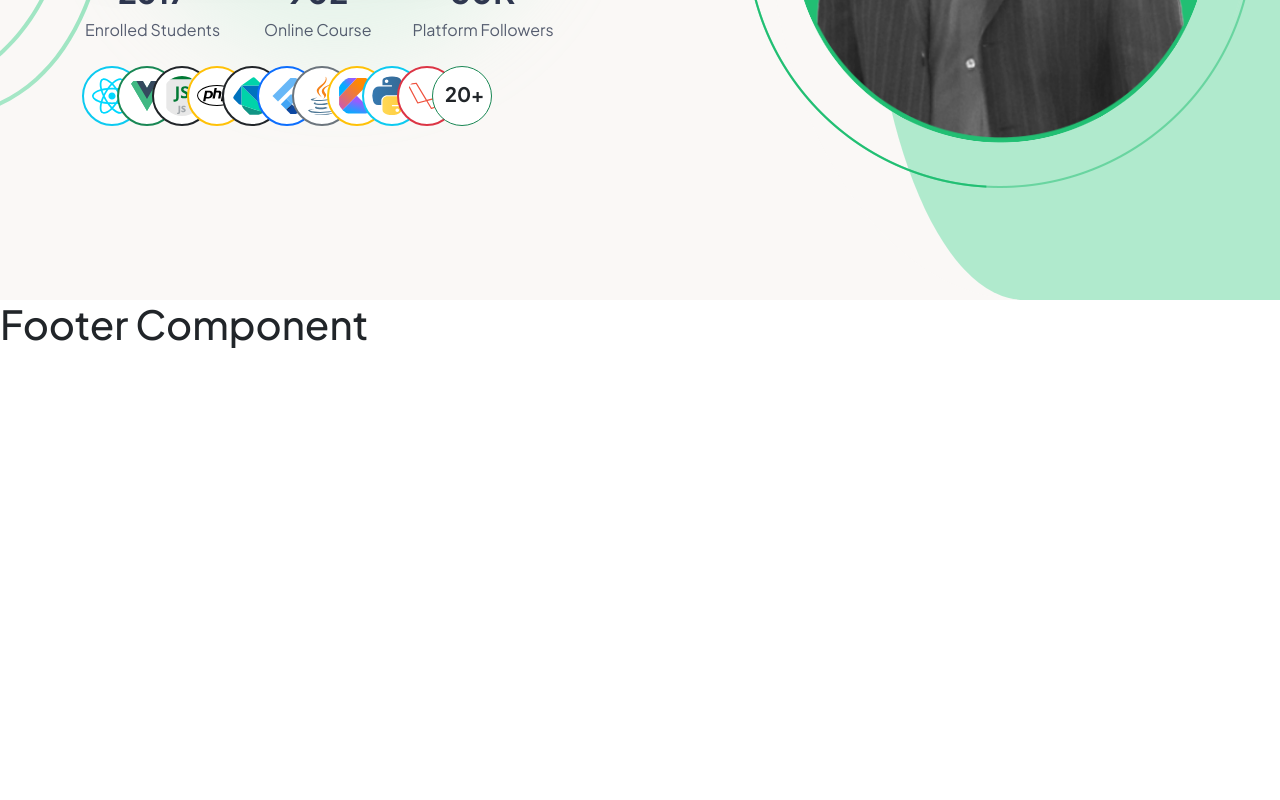
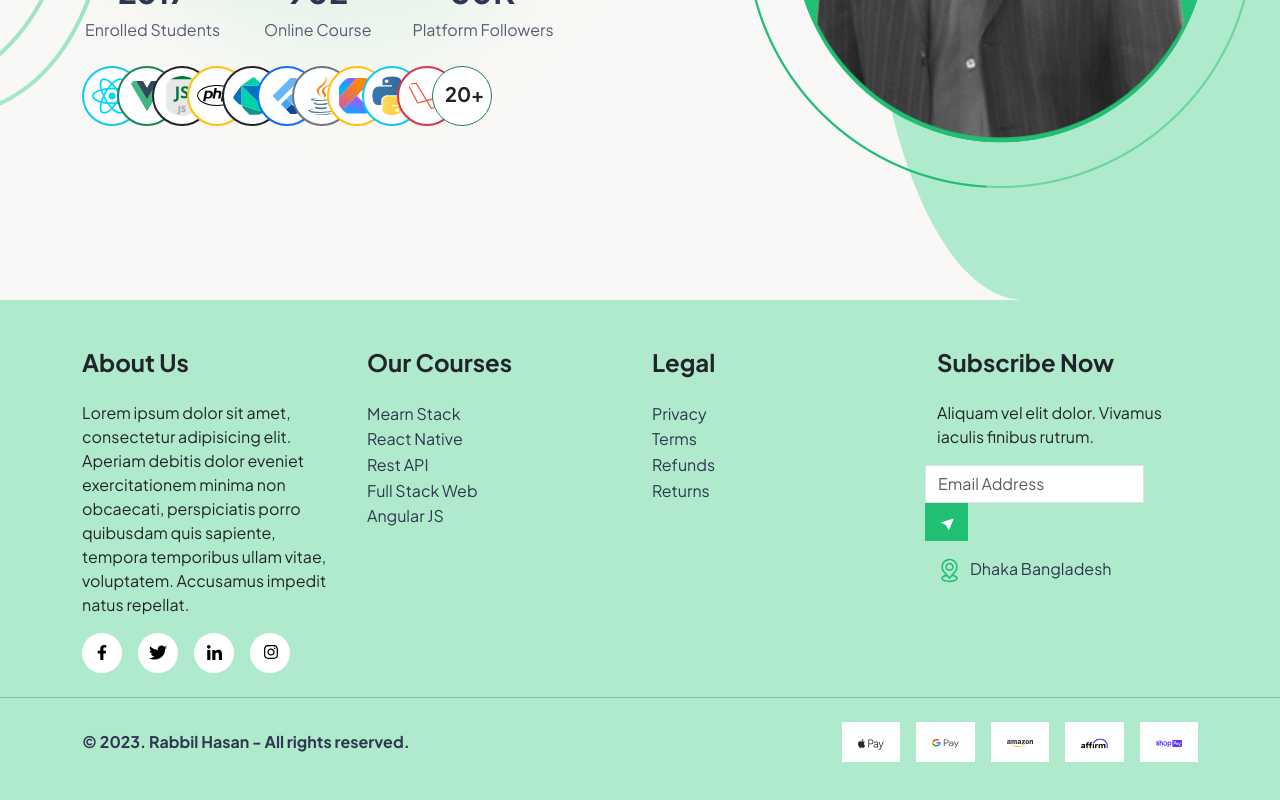
Before and after one commit to saburali/RabbilPortfolio-with-viewJS, a Vue app: page /#/ in a window 1280 px wide. Shown: the part 500-1300 px from the top of the page. Before the commit the page ends 856 px from the top, so only its background shows below. Built offline with nearby package versions, Linux system fonts and the light colour scheme.

Commit message:
Footer Section - Done

```diff
--- a/src/components/Footer.vue
+++ b/src/components/Footer.vue
@@ -1,17 +1,142 @@
 <template>
-  <div>
-    <h1>
-      Footer Component
-    </h1>
+  <div class="py-5 secondaryBG">
+    <div class="container">
+      <div class="row text-center text-sm-start">
+        <div class="col-md-3 col-sm-6 mb-4 mb-md-0">
+          <h4 class="text-dark fw-bold mb-2 mb-sm-4">About Us</h4>
+          <p>
+            Lorem ipsum dolor sit amet, consectetur adipisicing elit. Aperiam debitis dolor eveniet exercitationem minima
+            non obcaecati, perspiciatis porro quibusdam quis sapiente, tempora temporibus ullam vitae, voluptatem.
+            Accusamus impedit natus repellat.
+          </p>
+          <div class="d-flex justify-content-center justify-content-sm-start">
+            <div class="d-flex align-items-center me-3">
+              <a href="#">
+                <div class="h-40 w-40 themeWhiteBG rounded-circle d-flex justify-content-center align-items-center themeBG-h filter-invert-1 filter-invert-0-h">
+                  <img class="h-15" src="@/assets/images/facebook.svg" alt="icon" />
+                </div>
+              </a>
+            </div>
+            <div class="d-flex align-items-center me-3">
+              <a href="#">
+                <div class="h-40 w-40 themeWhiteBG rounded-circle d-flex justify-content-center align-items-center themeBG-h filter-invert-1 filter-invert-0-h">
+                  <img class="h-15" src="@/assets/images/twitter.svg" alt="icon" />
+                </div>
+              </a>
+            </div>
+            <div class="d-flex align-items-center me-3">
+              <a href="#">
+                <div class="h-40 w-40 themeWhiteBG rounded-circle d-flex justify-content-center align-items-center themeBG-h filter-invert-1 filter-invert-0-h">
+                  <img class="h-15" src="@/assets/images/linkend.svg" alt="icon" />
+                </div>
+              </a>
+            </div>
+            <div class="d-flex align-items-center me-3">
+              <a href="#">
+                <div class="h-40 w-40 themeWhiteBG rounded-circle d-flex justify-content-center align-items-center themeBG-h filter-invert-1 filter-invert-0-h">
+                  <img class="h-15" src="@/assets/images/instagram.svg" alt="icon" />
+                </div>
+              </a>
+            </div>
+          </div>
+        </div>
+        <div class="col-md-3 col-sm-6 mb-4 mb-md-0">
+          <h4 class="text-dark fw-bold mb-2 mb-sm-4">Our Courses</h4>
+          <ul class="list-unstyled">
+            <li>
+              <router-link to="/" class="lh-160 themeDarkColor themeColor-h">Mearn Stack</router-link>
+            </li>
+            <li>
+              <router-link to="/" class="lh-160 themeDarkColor themeColor-h">React Native</router-link>
+            </li>
+            <li>
+              <router-link to="/" class="lh-160 themeDarkColor themeColor-h">Rest API</router-link>
+            </li>
+            <li>
+              <router-link to="/" class="lh-160 themeDarkColor themeColor-h">Full Stack Web</router-link>
+            </li>
+            <li>
+              <router-link to="/" class="lh-160 themeDarkColor themeColor-h">Angular JS</router-link>
+            </li>
+          </ul>
+        </div>
+        <div class="col-md-3 col-sm-6 mb-4 mb-md-0">
+          <h4 class="text-dark fw-bold mb-2 mb-sm-4">Legal</h4>
+          <ul class="list-unstyled">
+            <li>
+              <router-link to="/" class="lh-160 themeDarkColor themeColor-h">Privacy</router-link>
+            </li>
+            <li>
+              <router-link to="/" class="lh-160 themeDarkColor themeColor-h">Terms</router-link>
+            </li>
+            <li>
+              <router-link to="/" class="lh-160 themeDarkColor themeColor-h">Refunds</router-link>
+            </li>
+            <li>
+              <router-link to="/" class="lh-160 themeDarkColor themeColor-h">Returns</router-link>
+            </li>
+          </ul>
+        </div>
+        <div class="col-md-3 col-sm-6 mb-4 mb-md-0">
+          <h4 class="text-dark fw-bold mb-2 mb-sm-4">Subscribe Now</h4>
+          <p>Aliquam vel elit dolor. Vivamus iaculis finibus rutrum.</p>
+          <div class="d-flex justify-content-center justify-content-sm-start">
+            <form class="row" action="">
+              <input type="text" class="col-10 form-control rounded-0 w-auto" placeholder="Email Address" />
+              <button type="submit" class="col-2 btn rounded-0 themeBG themeDeepDark-h">
+                <img src="@/assets/images/location-icon-white.svg" alt="icon" />
+              </button>
+            </form>
+          </div>
+
+          <div class="mt-3" style="marginLeft: '-12px'">
+            <img class="d-inline-block" src="@/assets/images/map-location.svg" alt="Map Location" />
+            <span class="d-inline-block themeDarkColor ms-2">Dhaka Bangladesh</span>
+          </div>
+        </div>
+      </div>
+    </div>
+    <hr class="my-4" />
+    <div class="container">
+      <div class="row d-flex justify-content-between align-items-center">
+        <p class="col-12 col-md-8 m-0 fw-bold themeDarkColor text-center text-md-start mb-3 mb-md-0">
+          &copy; {{ getYear() }}. Rabbil Hasan - All rights reserved.
+        </p>
+        <div class="col-12 col-md-4">
+          <div class="d-flex text-center text-md-start">
+            <div class="me-3 w-50 h-25 py-2 px-3 bg-white">
+              <img class="img-fluid" src="@/assets/images/copyright_image/apple_pay.svg" alt="app_pay" />
+            </div>
+            <div class="me-3 w-50 h-25 py-2 px-3 bg-white">
+              <img class="img-fluid" src="@/assets/images/copyright_image/google_pay.svg" alt="google_pay" />
+            </div>
+            <div class="me-3 w-50 h-25 py-2 px-3 bg-white">
+              <img class="img-fluid" src="@/assets/images/copyright_image/amazon.svg" alt="amazon" />
+            </div>
+            <div class="me-3 w-50 h-25 py-2 px-3 bg-white">
+              <img class="img-fluid" src="@/assets/images/copyright_image/affirm.svg" alt="affirm" />
+            </div>
+            <div class="w-50 h-25 py-2 px-3 bg-white">
+              <img class="img-fluid" src="@/assets/images/copyright_image/shop_pay.svg" alt="shop_pay" />
+            </div>
+          </div>
+        </div>
+      </div>
+    </div>
   </div>
 </template>
 
 <script>
 export default {
-  name: "FooterComponents"
-}
+  name: 'FooterComponent',
+  methods: {
+    getYear() {
+      return new Date().getFullYear();
+    }
+  }
+};
 </script>
 
 <style scoped>
-
+/* Add any custom styles specific to this component */
 </style>
```
